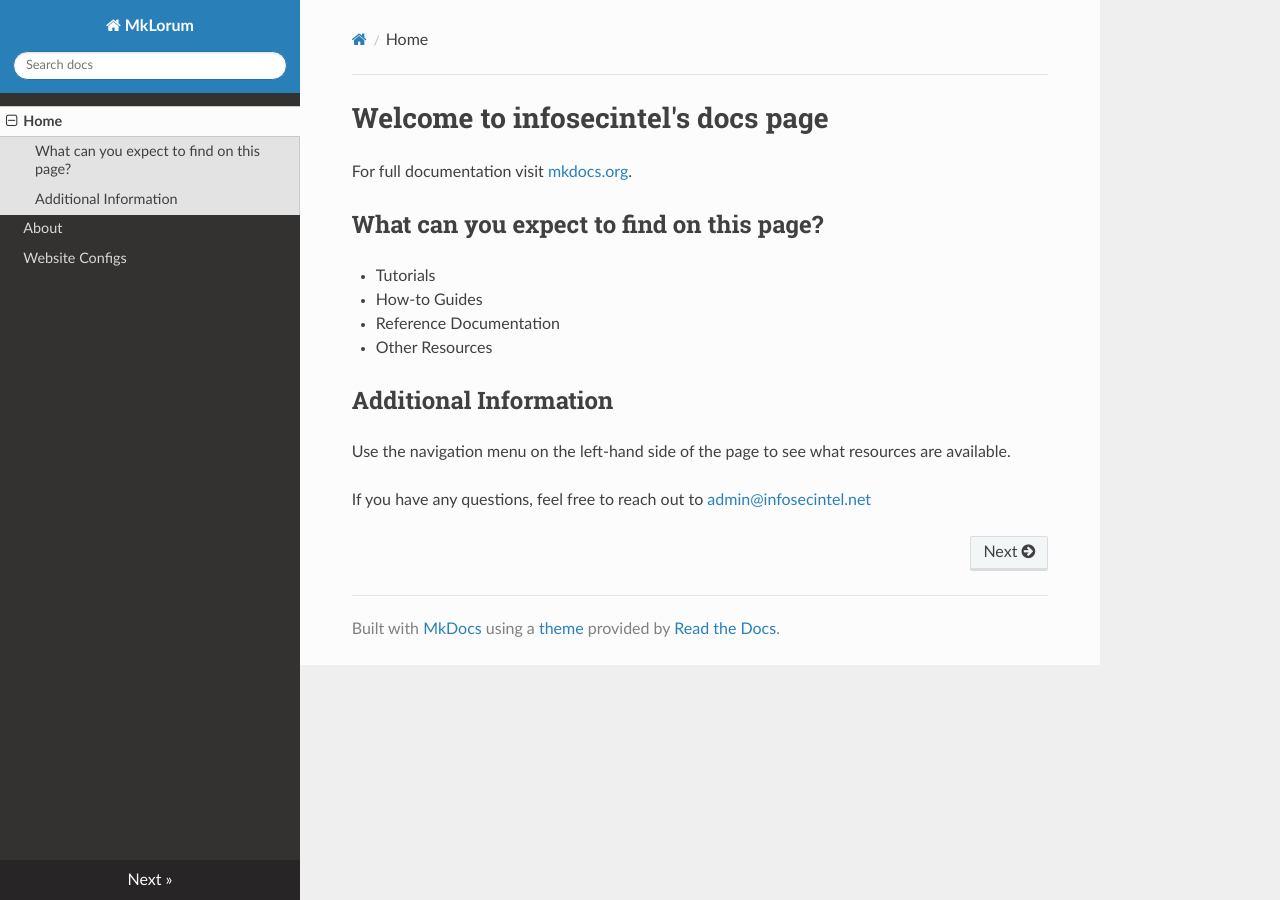
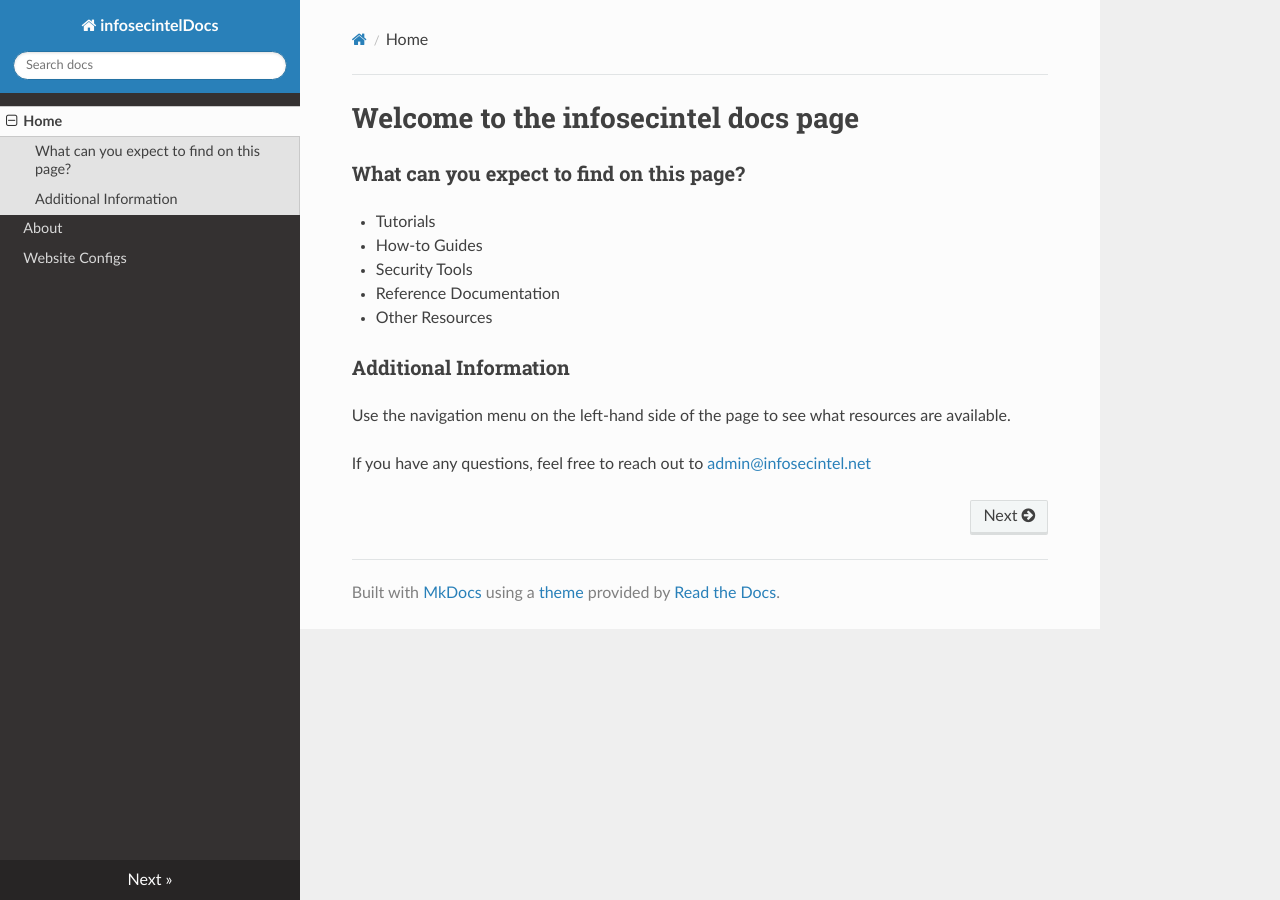
Before and after one commit to cyberopsbill/howto-guides, an MkDocs documentation site: the page built from docs/index.md, in a window 1280 px wide. Built offline with MkDocs 1.6.1, drawn with Linux system fonts in a browser that asks for light colours; nearby versions of some CDN libraries.

Commit message:
update index.md

```diff
--- a/docs/index.md
+++ b/docs/index.md
@@ -1,15 +1,15 @@
-# Welcome to infosecintel's docs page
+# Welcome to the infosecintel docs page
 
-For full documentation visit [mkdocs.org](https://www.mkdocs.org).
 
-## What can you expect to find on this page?
+### What can you expect to find on this page?
 
 * Tutorials
 * How-to Guides
+* Security Tools
 * Reference Documentation
 * Other Resources
 
-## Additional Information
+### Additional Information
 
 Use the navigation menu on the left-hand side of the page to see what resources are available.
 
--- a/mkdocs.yml
+++ b/mkdocs.yml
@@ -1,4 +1,4 @@
-site_name: MkLorum
+site_name: infosecintelDocs
 nav:
   - Home: index.md
   - About: about.md
```
